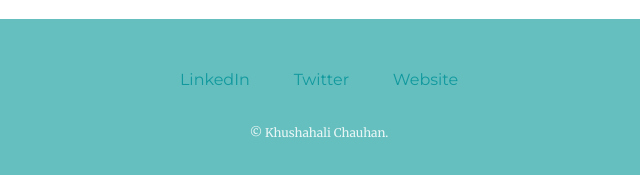
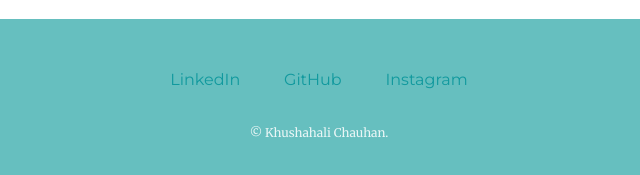
Before and after one commit to khushahalichauhan/cv, a plain HTML site: page index.html in a window 1280 px wide. Shown: the part 2517-2692 px from the top of the page, 321-961 px from the left. Drawn offline with Linux system fonts and the light colour scheme.

Commit message:
Update index.html

```diff
--- a/index.html
+++ b/index.html
@@ -57,8 +57,8 @@
 
     <div class="bottom-container">
         <a class="footer-link" href="https://www.linkedin.com/in/khushahali-chauhan-0aa10122a/">LinkedIn</a>
-        <a class="footer-link" href="https://twitter.com/">Twitter</a>
-        <a class="footer-link" href="https://www.appbrewery.co/">Website</a>
+        <a class="footer-link" href="https://github.com/khushahalichauhan">GitHub</a>
+        <a class="footer-link" href="instagram.com/khushahalichauhan">Instagram</a>
         <p class="copyright">© Khushahali Chauhan.</p>
     </div>
 
```
